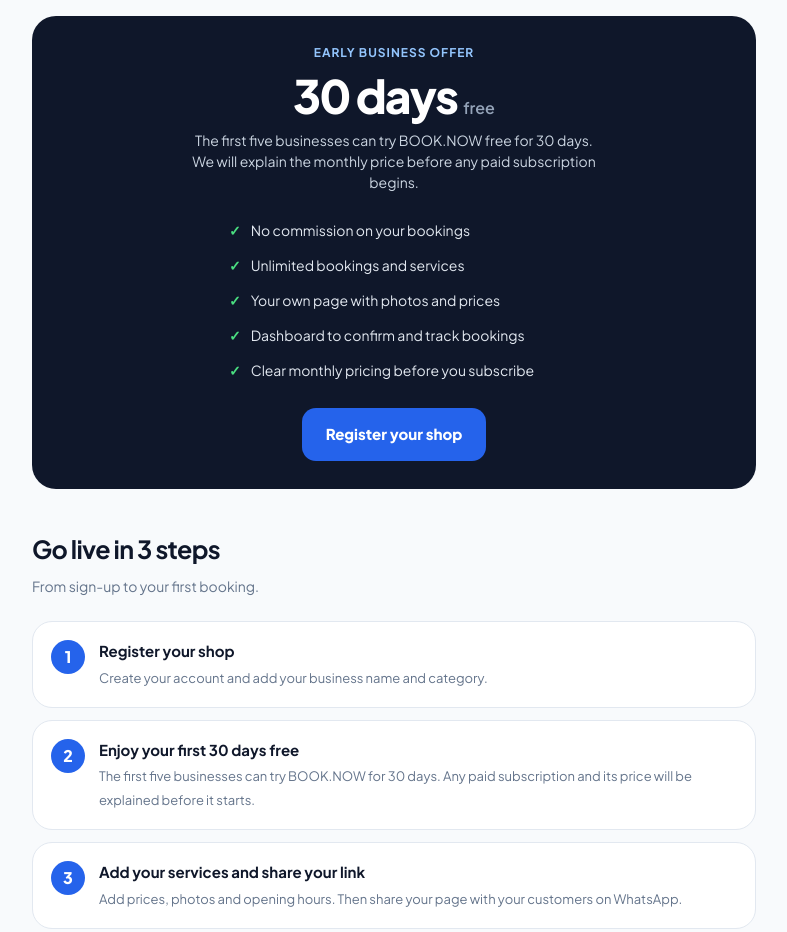
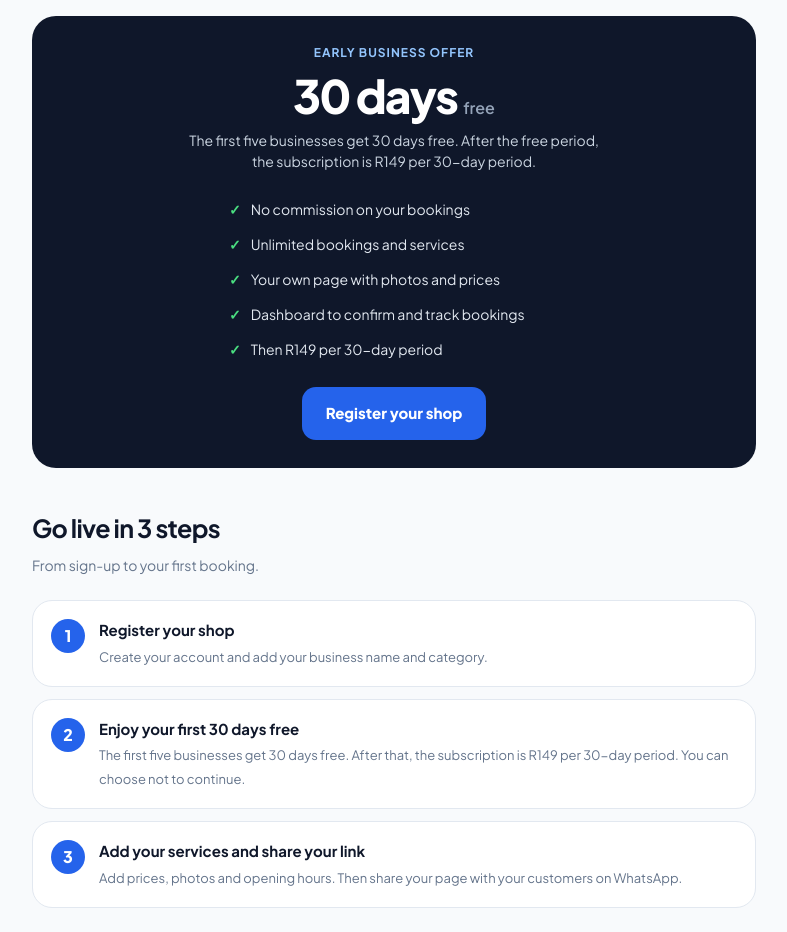
Before and after one commit to sisandashange/BOOK.NOW, a plain HTML site: page partners.html in a window 1280 px wide. Shown: the part 1180-2112 px from the top of the page, without its empty margins (246-1033 px from the left). Drawn offline with Linux system fonts and the light colour scheme.

Commit message:
Align introductory offer and subscription pricing (#31)
* Align 30-day introductory offer and R149 subscription

* Align 30-day introductory offer and R149 subscription

```diff
--- a/partners.html
+++ b/partners.html
@@ -106,13 +106,13 @@ footer a{color:var(--muted)}
       <div class="price">
         <div style="font-size:12px;font-weight:700;letter-spacing:1px;text-transform:uppercase;color:#93c5fd;margin-bottom:10px">Early business offer</div>
         <div class="big">30 days <small>free</small></div>
-        <p style="color:#cbd5e1;font-size:14px;margin:12px auto 0;max-width:420px">The first five businesses can try BOOK.NOW free for 30 days. We will explain the monthly price before any paid subscription begins.</p>
+        <p style="color:#cbd5e1;font-size:14px;margin:12px auto 0;max-width:420px">The first five businesses get 30 days free. After the free period, the subscription is R149 per 30-day period.</p>
         <ul>
           <li>No commission on your bookings</li>
           <li>Unlimited bookings and services</li>
           <li>Your own page with photos and prices</li>
           <li>Dashboard to confirm and track bookings</li>
-          <li>Clear monthly pricing before you subscribe</li>
+          <li>Then R149 per 30-day period</li>
         </ul>
         <a class="btn" href="vendor.html">Register your shop</a>
       </div>
@@ -125,7 +125,7 @@ footer a{color:var(--muted)}
       <p class="lead">From sign-up to your first booking.</p>
       <div class="steps">
         <div class="step"><div><b>Register your shop</b><span>Create your account and add your business name and category.</span></div></div>
-        <div class="step"><div><b>Enjoy your first 30 days free</b><span>The first five businesses can try BOOK.NOW for 30 days. Any paid subscription and its price will be explained before it starts.</span></div></div>
+        <div class="step"><div><b>Enjoy your first 30 days free</b><span>The first five businesses get 30 days free. After that, the subscription is R149 per 30-day period. You can choose not to continue.</span></div></div>
         <div class="step"><div><b>Add your services and share your link</b><span>Add prices, photos and opening hours. Then share your page with your customers on WhatsApp.</span></div></div>
       </div>
     </div>
@@ -138,7 +138,7 @@ footer a{color:var(--muted)}
       <details><summary>How do customers pay me?</summary><p>When they book, customers see your bank details and a payment reference for EFT, or they choose to pay cash at your shop. The money goes straight to you.</p></details>
       <details><summary>Do my customers need to install an app?</summary><p>No. They open the link in any browser, pick a service, a date and a time, and book. They can install it as an app if they want to.</p></details>
       <details><summary>What if I am closed or on holiday?</summary><p>Set your opening hours and holiday dates once. Customers can only book times when you are open, and you can pause new bookings any time.</p></details>
-      <details><summary>How long until my shop is live?</summary><p>We review your shop details and confirm when your page is ready. The early-business offer is 30 days free for the first five businesses.</p></details>
+      <details><summary>How long until my shop is live?</summary><p>We review your shop details and confirm when your page is ready. The first five businesses receive 30 days free, followed by R149 per 30-day period if they choose to continue.</p></details>
       <details><summary>Can I cancel?</summary><p>Yes. There is no contract. If you do not renew, your shop is simply hidden until you pay again.</p></details>
     </div>
   </section>
```
Also changed, not shown: terms.html (+1 -1 lines).
